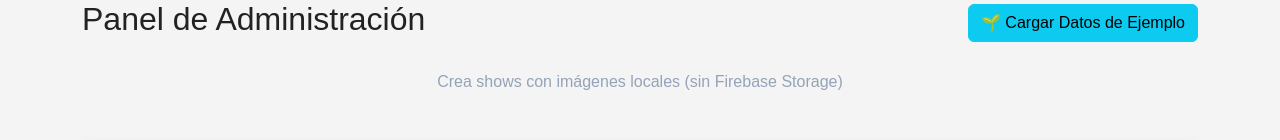
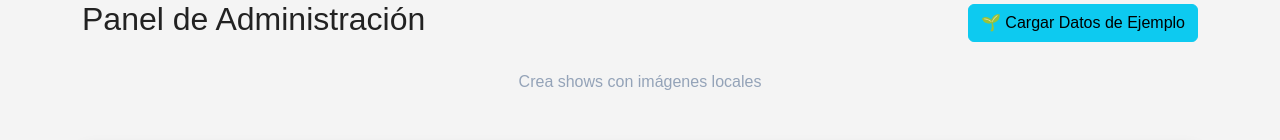
Before and after one commit to LucasAlvarez99/react-Entrega-Final-L-Alvarez, a React (Vite) app: page /admin in a window 1280 px wide. Shown: the part 128-268 px from the top of the page. Built offline with nearby package versions, Linux system fonts and the light colour scheme; no server answers; the database is empty.

Commit message:
no message

```diff
--- a/src/components/AdminPage.jsx
+++ b/src/components/AdminPage.jsx
@@ -166,7 +166,7 @@ function AdminPage() {
       </div>
 
       <p className="text-center text-muted mb-5">
-        Crea shows con imágenes locales (sin Firebase Storage)
+        Crea shows con imágenes locales
       </p>
 
       {submitted && (
```
